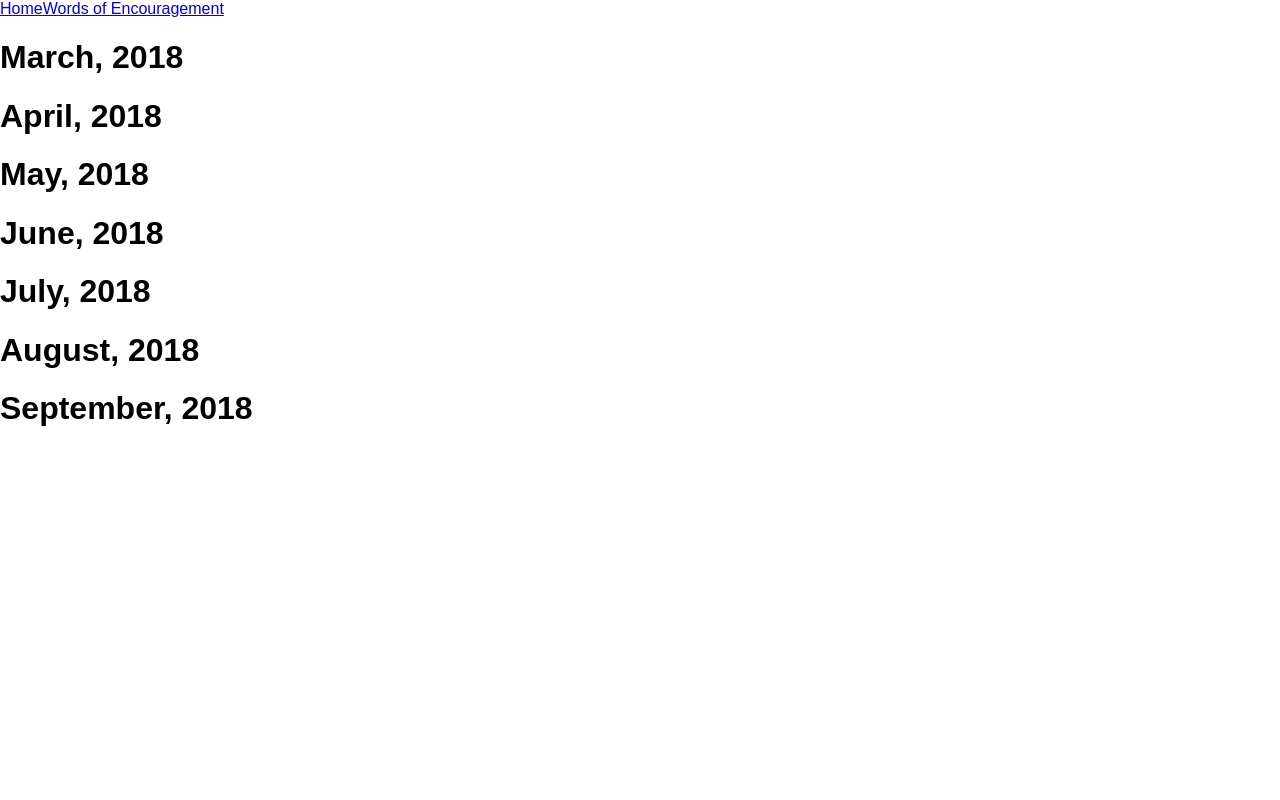
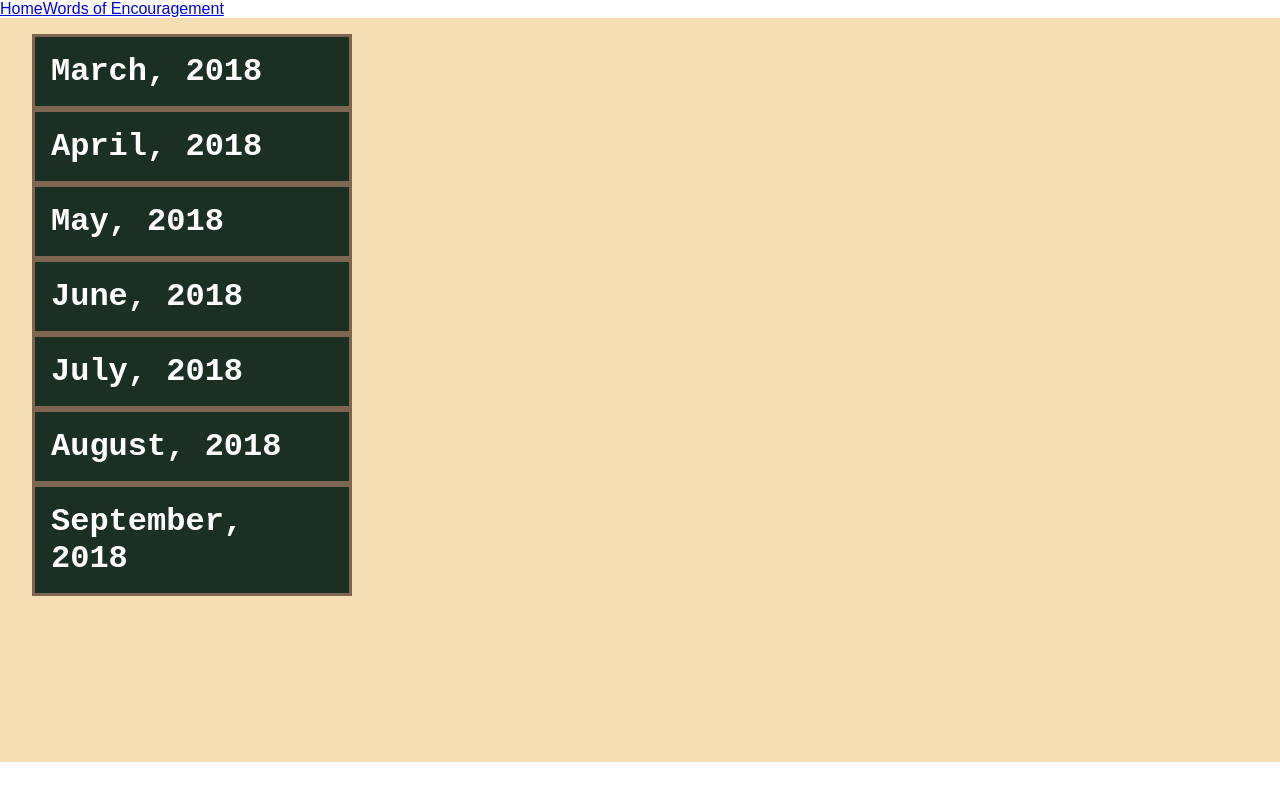
Before and after one commit to DavidTurkGT/at-trail-blog, a React (Create React App) app in the folder at-trail-react/: page / in a window 1280 px wide. Built offline with nearby package versions, Linux system fonts and the light colour scheme; no server answers.

Commit message:
Month components now render all posts

```diff
--- a/at-trail-react/public/index.html
+++ b/at-trail-react/public/index.html
@@ -19,6 +19,7 @@
       work correctly both with client-side routing and a non-root public URL.
       Learn how to configure a non-root public URL by running `npm run build`.
     -->
+    <link rel="stylesheet" href="main.css">
     <title>Trail Blog</title>
   </head>
   <body>
--- /dev/null
+++ b/at-trail-react/public/main.css
@@ -0,0 +1,98 @@
+*{
+  box-sizing: border-box;
+  margin: 0;
+  padding: 0;
+}
+
+.container{
+  height: 100vh;
+  width: 100vw;
+}
+
+.nav-container{
+  height: 7vh;
+  background-color: #1B3022;
+  display: flex;
+  justify-content: space-around;
+  align-items: center;
+}
+
+.nav-container div{
+  background-color: #606D5D;
+  padding: 0.7rem;
+  border: 2px solid #7E6551;
+}
+
+.nav-container div *{
+  text-decoration: none;
+  color: wheat;
+  font-family: 'Inconsolata', monospace;
+}
+
+.nav-container div a:hover{
+  color: #938581;
+}
+
+.nav-container h1 {
+  font-size: 1.2em;
+  font-family: 'Inconsolata', monospace;
+}
+
+.blog-container{
+  height: 93vh;
+  background-color: wheat;
+  overflow-y: scroll;
+  padding: 1rem;
+}
+
+
+.heading{
+  position: sticky;
+  top: 0rem;
+  background-color: #1B3022;
+  margin-left: 1rem;
+  border: 3px solid #7E6551;
+  padding: 1rem;
+  width: 25vw;
+}
+
+.heading h1{
+  color: white;
+  font-family: 'Inconsolata', monospace;
+}
+
+.post {
+  background-color: #F2F6D0;
+  padding: 1rem;
+  margin: 1rem;
+  border: 2px solid #7E6551;
+  box-shadow: 3px 3px 3px #938581;
+  display: flex;
+  flex-wrap: wrap;
+}
+
+.date {
+  margin: 0.5rem;
+  font-size: 1.3em;
+  border-bottom: 1px solid #7E6551;
+  line-height: 1.6;
+  flex: 1 100%;
+  font-family: 'Inconsolata', monospace;
+}
+
+.body {
+  flex: 1 100%;
+  margin: 0.5rem;
+  line-height: 1.3;
+  font-family: 'Walter Turncoat', cursive;
+  font-size: 1.2em;
+}
+
+.body img {
+  margin: 1rem;
+  height: 25vh;
+}
+
+.last-img {
+    padding-left: 20rem;
+}
--- a/at-trail-react/src/components/Blog.js
+++ b/at-trail-react/src/components/Blog.js
@@ -141,7 +141,7 @@ class Blog extends Component {
 
   render(){
     return (
-      <div className='blog'>
+      <div className='blog-container'>
         <Month name="March" posts={this.state.posts.March} />
         <Month name="April" posts={this.state.posts.April} />
         <Month name="May" posts={this.state.posts.May} />
--- a/at-trail-react/src/components/Month.js
+++ b/at-trail-react/src/components/Month.js
@@ -2,12 +2,62 @@ import React from 'react';
 import Post from './Post';
 
 const Month = (props) => {
+  const name = props.name.toLowerCase();
+
+  const floatRightStyle = { float: "right"};
+  const floatLeftStyle = {float: "left"};
+
+  const postItems = props.posts.map( (post) => {
+    //Logic to create a post
+    let text = post.text;
+    let photos = post.photos;
+    let postContent = [];
+
+    if(photos.length){
+      let sentences = text.split(".  ");
+      sentences = sentences.map( x => x + ".  ");
+      let step = Math.floor(sentences.length / photos.length);
+      for(let i = 0; i < photos.length; i++){
+        let pText = "";
+        for(let j = 0; j < step; j++){
+          pText += sentences[i*step + j];
+        }
+        postContent.push(<p>{pText}</p>);
+        // postContent.push(<img src={photos[i]}/>)
+        if(i == photos.length - 1) {
+          postContent.push(<img className="last-img" src={photos[i]} />);
+        }
+        else if(i%2 == 0) {
+          postContent.push(<img style={floatRightStyle} src={photos[i]}/>);
+        }
+        else {
+          postContent.push(<img style={floatLeftStyle} src={photos[i]}/>);
+        }
+      }
+      // postContent.push(<p>This has photos</p>)
+    }
+    else {
+      postContent.push(<p>{text}</p>);
+    }
+
+    return (
+      <div className="post">
+        <div className="date"></div>
+        <div className="body">
+          <hr/>
+          {postContent}
+          <hr/>
+        </div>
+      </div>
+    )
+  })
+
   return (
-    <div className={props.name + "-container"}>
+    <div className={name + "-container"}>
       <div className="heading">
         <h1>{props.name}, 2018</h1>
       </div>
-      <Post posts={props.posts} key={props.posts.id}/>
+      {postItems}
     </div>
   )
 }
--- a/at-trail-react/src/components/Post.js
+++ /dev/null
@@ -1,59 +0,0 @@
-import React from 'react';
-
-const Post = (props) => {
-  const floatRightStyle = { float: "right"};
-  const floatLeftStyle = {float: "left"};
-
-  const postItems = props.posts.map( (post) => {
-    //Logic to create a post
-    let text = post.text;
-    let photos = post.photos;
-    let postContent = [];
-
-    if(photos.length){
-      let sentences = text.split(".  ");
-      sentences = sentences.map( x => x + ".  ");
-      let step = Math.floor(sentences.length / photos.length);
-      for(let i = 0; i < photos.length; i++){
-        let pText = "";
-        for(let j = 0; j < step; j++){
-          pText += sentences[i*step + j];
-        }
-        postContent.push(<p>{pText}</p>);
-        // postContent.push(<img src={photos[i]}/>)
-        if(i == photos.length - 1) {
-          postContent.push(<img className="last-img" src={photos[i]} />);
-        }
-        else if(i%2 == 0) {
-          postContent.push(<img style={floatRightStyle} src={photos[i]}/>);
-        }
-        else {
-          postContent.push(<img style={floatLeftStyle} src={photos[i]}/>);
-        }
-      }
-      // postContent.push(<p>This has photos</p>)
-    }
-    else {
-      postContent.push(<p>{text}</p>);
-    }
-
-    return (
-      <div className="post">
-        <div className="date"></div>
-        <div className="body">
-          <hr/>
-          {postContent}
-          <hr/>
-        </div>
-      </div>
-    )
-  })
-
-  return (
-    <div>
-      {postItems}
-    </div>
-  )
-}
-
-export default Post;
```
